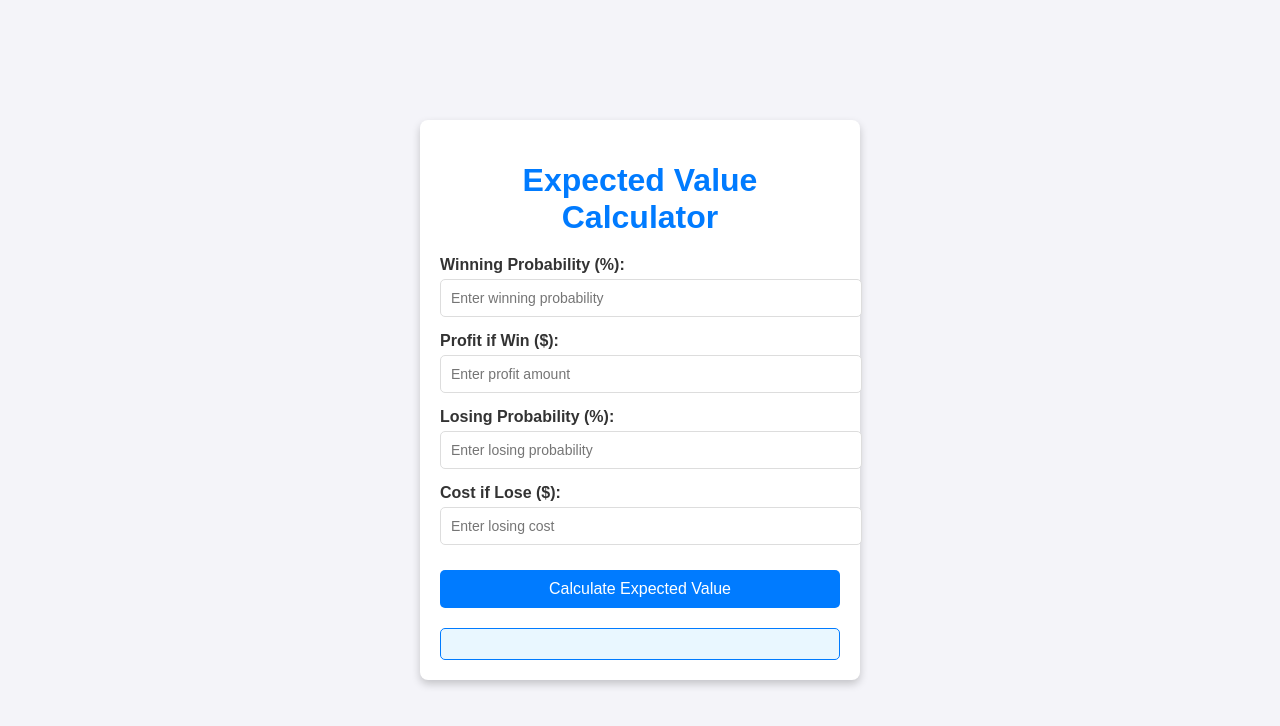
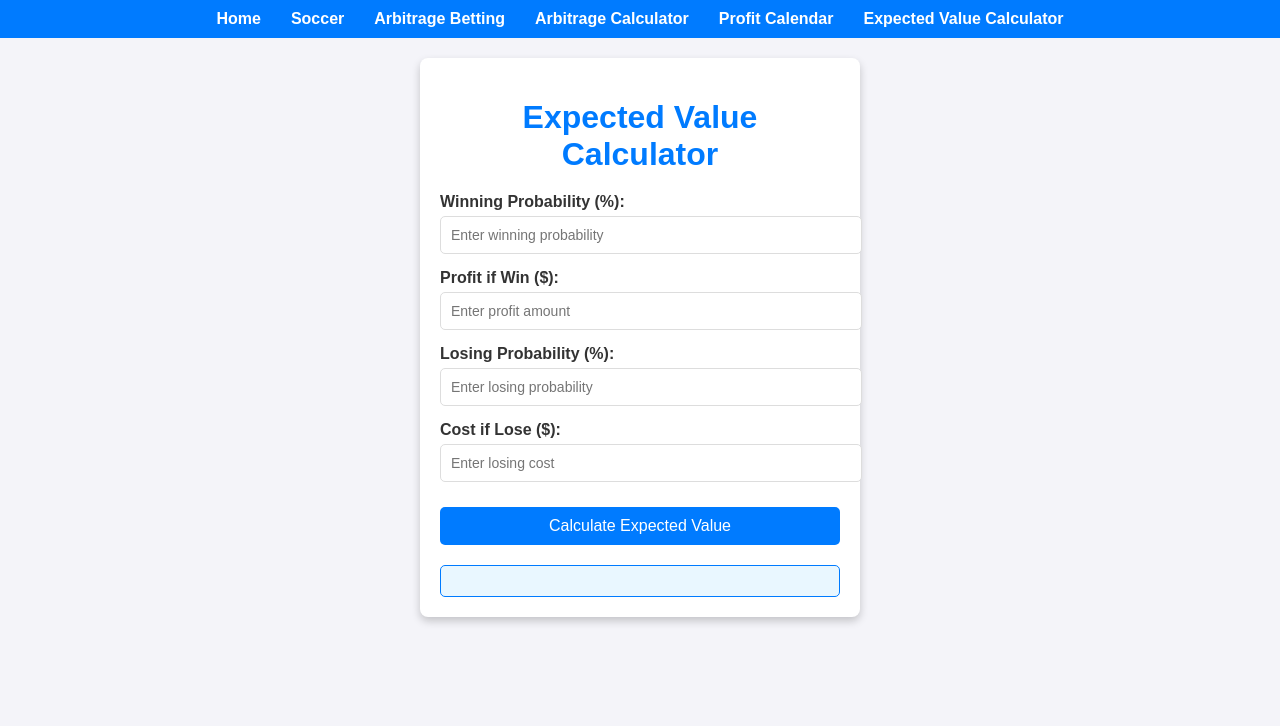
Before and after one commit to Shafian/LeagueLens, a website: page public/Expected_Value_Calculator.html in a window 1280 px wide. Drawn offline with Linux system fonts and the light colour scheme.

Commit message:
Made some changes to files

```diff
--- a/public/Expected_Value_Calculator.html
+++ b/public/Expected_Value_Calculator.html
@@ -10,11 +10,36 @@
             margin: 0;
             padding: 0;
             background-color: #f4f4f9;
+            color: #333;
+        }
+
+        nav {
+            background-color: #007bff;
+            color: white;
+            padding: 10px 0;
+        }
+
+        nav ul {
+            list-style: none;
             display: flex;
             justify-content: center;
-            align-items: center;
-            height: 100vh;
-            color: #333;
+            margin: 0;
+            padding: 0;
+        }
+
+        nav ul li {
+            margin: 0 15px;
+        }
+
+        nav ul li a {
+            color: white;
+            text-decoration: none;
+            font-weight: bold;
+            font-size: 16px;
+        }
+
+        nav ul li a:hover {
+            text-decoration: underline;
         }
 
         .calculator-container {
@@ -24,6 +49,7 @@
             box-shadow: 0 4px 8px rgba(0, 0, 0, 0.2);
             max-width: 400px;
             width: 100%;
+            margin: 20px auto;
         }
 
         .calculator-container h1 {
@@ -115,6 +141,16 @@
     </script>
 </head>
 <body>
+    <nav>
+        <ul>
+            <li><a href="home.html">Home</a></li>
+                <li><a href="soccer.html">Soccer</a></li>
+                <li><a href="arbitrage_betting.html">Arbitrage Betting</a></li>
+                <li><a href="arbitrage_calculator.html">Arbitrage Calculator</a></li>
+                <li><a href="Profit_Calendar.html">Profit Calendar</a></li>
+                <li><a href="Expected_Value_Calculator.html">Expected Value Calculator</a></li>
+        </ul>
+    </nav>
     <div class="calculator-container">
         <h1>Expected Value Calculator</h1>
         <form onsubmit="calculateEV(event);">
```
Also changed, not shown: public/index.html (+24 -3 lines), public/logo.png (added).
